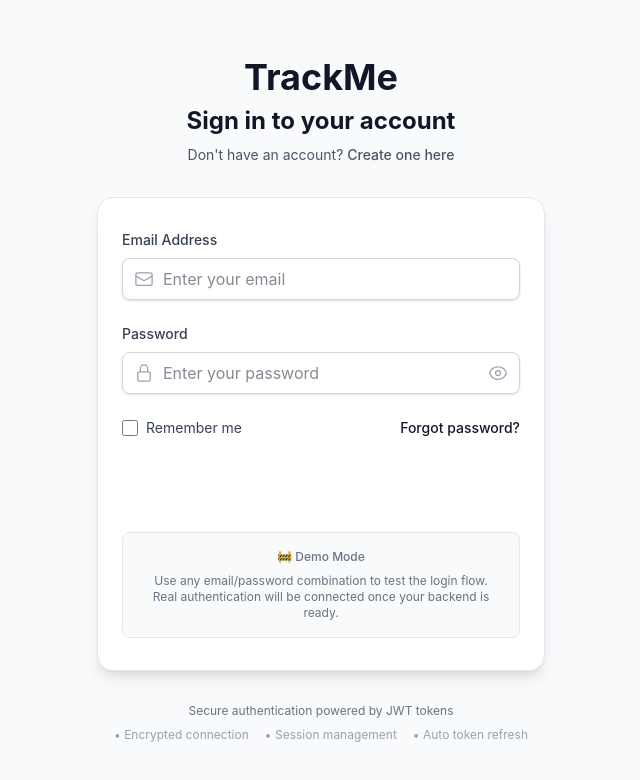
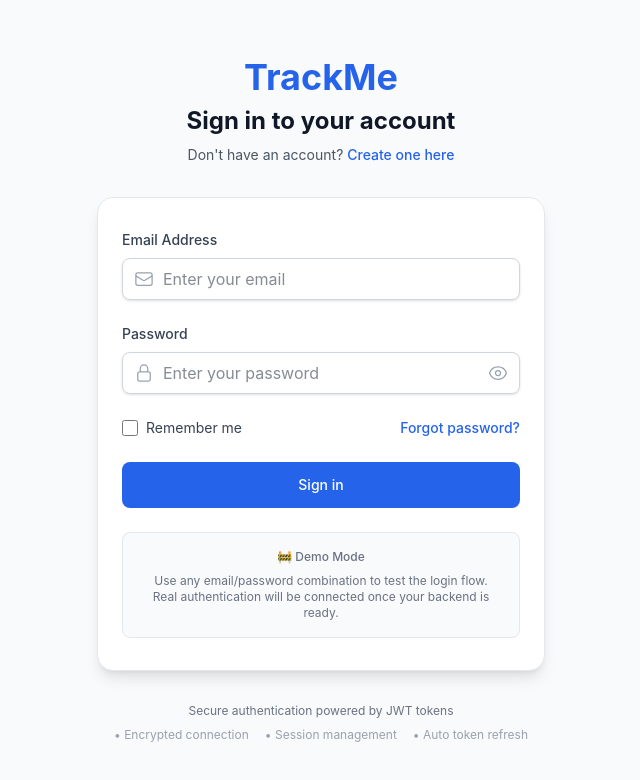
Before and after one commit to Swaggie190/TrackMe, a React (Vite) app in the folder frontend/trackme_frontend/: page /login in a window 1280 px wide. Shown: the top 780 px of the page, without its empty margins (319-959 px from the left). Built offline with nearby package versions, Linux system fonts and the light colour scheme.

Commit message:
added custom colors handling

```diff
--- a/frontend/trackme_frontend/src/components/entries/SearchAndFilters.jsx
+++ b/frontend/trackme_frontend/src/components/entries/SearchAndFilters.jsx
@@ -94,7 +94,7 @@ const SearchAndFilters = ({
   return (
     <div className="bg-white rounded-2xl shadow-sm border border-gray-200 p-6">
       {/* Search Bar */}
-      <div className="flex flex-col sm:flex-row gap-4">/
+      <div className="flex flex-col sm:flex-row gap-4">
         <div className="flex-1 relative">
           <MagnifyingGlassIcon className="w-5 h-5 absolute left-3 top-1/2 transform -translate-y-1/2 text-gray-400" />
           <input
--- a/frontend/trackme_frontend/src/components/entries/TimeEntryModal.jsx
+++ b/frontend/trackme_frontend/src/components/entries/TimeEntryModal.jsx
@@ -252,7 +252,7 @@ const TimeEntryModal = ({
             </div>
 
             {durationInputType === 'duration' ? (
-              /* Direct Duration Input */
+              /* Duration Input */
               <div className="form-group">
                 <label htmlFor="duration_hours" className="form-label">
                   Duration (Hours) <span className="text-danger-500">*</span>
@@ -261,34 +261,27 @@ const TimeEntryModal = ({
                   id="duration_hours"
                   type="number"
                   step="0.25"
-                  min="0.01"
+                  min="0"
                   max="24"
                   className={`form-input ${
                     errors.duration_seconds ? 'border-danger-300 focus:border-danger-500 focus:ring-danger-500' : ''
                   }`}
                   placeholder="1.5"
-                  {...register('duration_hours', {
-                    required: 'Duration is required',
-                    min: { value: 0.01, message: 'Duration must be at least 0.01 hours (36 seconds)' },
-                    max: { value: 24, message: 'Duration cannot exceed 24 hours' },
-                    onChange: (e) => {
-                      const hours = parseFloat(e.target.value);
-                      if (!isNaN(hours)) {
-                        setValue('duration_seconds', hoursToSeconds(hours));
-                      }
-                    },
-                  })}
-                  defaultValue={secondsToHours(3600)}
+                  value={secondsToHours(watch('duration_seconds') || 3600)}
+                  onChange={(e) => {
+                    const hours = parseFloat(e.target.value) || 0;
+                    setValue('duration_seconds', hoursToSeconds(hours));
+                  }}
                 />
                 {errors.duration_seconds && (
                   <p className="form-error">{errors.duration_seconds.message}</p>
                 )}
                 <p className="text-xs text-gray-500 mt-1">
-                  Example: 1.5 for 1 hour 30 minutes
+                  Enter duration in hours (e.g., 1.5 for 1 hour 30 minutes)
                 </p>
               </div>
             ) : (
-              /* Start/End Time Inputs */
+              /* Start and End Time Inputs */
               <div className="grid grid-cols-1 sm:grid-cols-2 gap-4">
                 <div className="form-group">
                   <label htmlFor="start_time" className="form-label">
--- a/frontend/trackme_frontend/src/index.css
+++ b/frontend/trackme_frontend/src/index.css
@@ -1,6 +1,61 @@
 @import "tailwindcss";
 
 /* Custom base styles */
+
+@theme {
+  /* Primary colors (Blue theme) */
+  --color-primary-50: #eff6ff;
+  --color-primary-100: #dbeafe;
+  --color-primary-200: #bfdbfe;
+  --color-primary-300: #93c5fd;
+  --color-primary-400: #60a5fa;
+  --color-primary-500: #3b82f6;
+  --color-primary-600: #2563eb;
+  --color-primary-700: #1d4ed8;
+  --color-primary-800: #1e40af;
+  --color-primary-900: #1e3a8a;
+  --color-primary-950: #172554;
+
+  /* Success colors (Green theme) */
+  --color-success-50: #f0fdf4;
+  --color-success-100: #dcfce7;
+  --color-success-200: #bbf7d0;
+  --color-success-300: #86efac;
+  --color-success-400: #4ade80;
+  --color-success-500: #22c55e;
+  --color-success-600: #16a34a;
+  --color-success-700: #15803d;
+  --color-success-800: #166534;
+  --color-success-900: #14532d;
+  --color-success-950: #052e16;
+
+  /* Danger colors (Red theme) */
+  --color-danger-50: #fef2f2;
+  --color-danger-100: #fee2e2;
+  --color-danger-200: #fecaca;
+  --color-danger-300: #fca5a5;
+  --color-danger-400: #f87171;
+  --color-danger-500: #ef4444;
+  --color-danger-600: #dc2626;
+  --color-danger-700: #b91c1c;
+  --color-danger-800: #991b1b;
+  --color-danger-900: #7f1d1d;
+  --color-danger-950: #450a0a;
+
+  /* Warning colors (Yellow/Amber theme) */
+  --color-warning-50: #fffbeb;
+  --color-warning-100: #fef3c7;
+  --color-warning-200: #fde68a;
+  --color-warning-300: #fcd34d;
+  --color-warning-400: #fbbf24;
+  --color-warning-500: #f59e0b;
+  --color-warning-600: #d97706;
+  --color-warning-700: #b45309;
+  --color-warning-800: #92400e;
+  --color-warning-900: #78350f;
+  --color-warning-950: #451a03;
+}
+
 @layer base {
   html {
     font-family: 'Inter', system-ui, -apple-system, BlinkMacSystemFont, 'Segoe UI', Roboto, sans-serif;
--- /dev/null
+++ b/frontend/trackme_frontend/tailwind.config.js
@@ -0,0 +1,71 @@
+import { defineConfig } from 'tailwindcss';
+
+export default defineConfig({
+  content: [
+    "./index.html",
+    "./src/**/*.{js,ts,jsx,tsx}",
+  ],
+  theme: {
+    extend: {
+      colors: {
+        // Primary colors (Blue theme)
+        primary: {
+          50: '#eff6ff',
+          100: '#dbeafe',
+          200: '#bfdbfe',
+          300: '#93c5fd',
+          400: '#60a5fa',
+          500: '#3b82f6',
+          600: '#2563eb', // Main primary color
+          700: '#1d4ed8',
+          800: '#1e40af',
+          900: '#1e3a8a',
+          950: '#172554',
+        },
+        // Success colors (Green theme)
+        success: {
+          50: '#f0fdf4',
+          100: '#dcfce7',
+          200: '#bbf7d0',
+          300: '#86efac',
+          400: '#4ade80',
+          500: '#22c55e',
+          600: '#16a34a', // Main success color
+          700: '#15803d',
+          800: '#166534',
+          900: '#14532d',
+          950: '#052e16',
+        },
+        // Danger/Error colors (Red theme)
+        danger: {
+          50: '#fef2f2',
+          100: '#fee2e2',
+          200: '#fecaca',
+          300: '#fca5a5',
+          400: '#f87171',
+          500: '#ef4444',
+          600: '#dc2626', // Main danger color
+          700: '#b91c1c',
+          800: '#991b1b',
+          900: '#7f1d1d',
+          950: '#450a0a',
+        },
+        // Warning colors (Yellow/Amber theme)
+        warning: {
+          50: '#fffbeb',
+          100: '#fef3c7',
+          200: '#fde68a',
+          300: '#fcd34d',
+          400: '#fbbf24',
+          500: '#f59e0b',
+          600: '#d97706', // Main warning color
+          700: '#b45309',
+          800: '#92400e',
+          900: '#78350f',
+          950: '#451a03',
+        },
+      },
+    },
+  },
+  plugins: [],
+});
```
